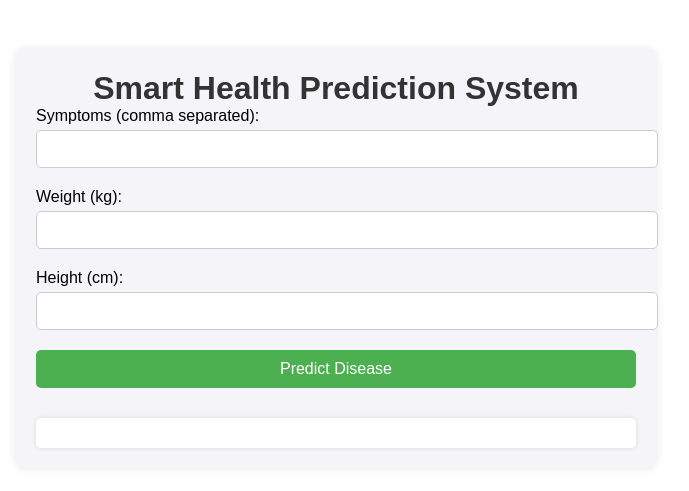
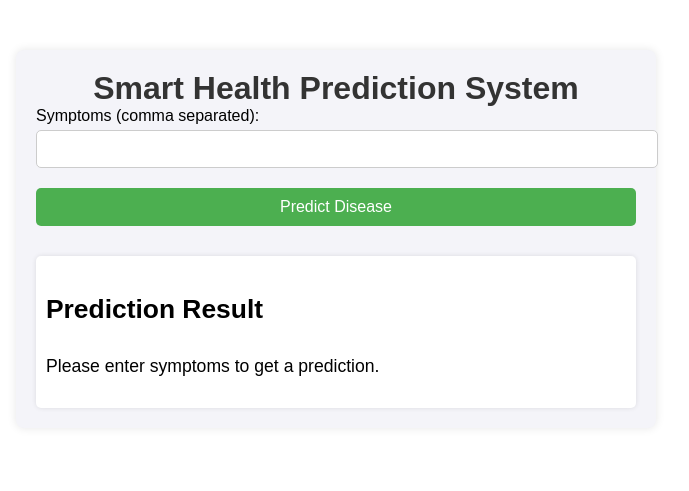
Before and after one commit to TheAditya-10/Smart-Health-Care, a Flask app: page /predict in a window 1280 px wide. Shown: the top 491 px of the page, without its empty margins (304-993 px from the left). Run offline with Flask 3, Linux system fonts and the light colour scheme.

Commit message:
All Done

```diff
--- a/app.py
+++ b/app.py
@@ -1,70 +1,68 @@
 from flask import Flask, request, jsonify, render_template, redirect, url_for, flash, session
 from werkzeug.security import generate_password_hash, check_password_hash
+from dotenv import load_dotenv
+from bot import predict_disease
 from flask_sqlalchemy import SQLAlchemy
 from models import *
-import torch
 
 app = Flask(__name__)
 app.secret_key = 'my_super_secbhbsy_secret_key_12345'
 
-#app.config['SQLALCHEMY_DATABASE_URI'] = 'mysql+mysqlconnector://root:Adi!1%40T@localhost/smart_health_care'
-#SQLALCHEMY_DATABASE_URI: Specifies the connection string to the database in the format
+app.config['SQLALCHEMY_DATABASE_URI'] = 'mysql+pymysql://root:Adi!1%40T@localhost/healthcase'
+app.config['SQLALCHEMY_TRACK_MODIFICATIONS'] = False
+db = SQLAlchemy(app)
 
-#app.config['SQLALCHEMY_TRACK_MODIFICATIONS'] = Flask
-#SQLALCHEMY_TRACK_MODIFICATIONS: Disables a feature that tracks object changes, improving performance.
+class User(db.Model):
+    __tablename__ = 'users'
+    user_id = db.Column(db.Integer, primary_key=True, autoincrement=True)
+    username = db.Column(db.String(255), nullable=False, unique=True)
+    password_hash = db.Column(db.String(255), nullable=False)
+    email = db.Column(db.String(255), nullable=False, unique=True)
+    full_name = db.Column(db.String(255), nullable=False)
+    age = db.Column(db.Integer, nullable=False)
+    weight = db.Column(db.Float, nullable=False)
+    height = db.Column(db.Float, nullable=False)
+    gender = db.Column(db.String(10), nullable=True)
+    created_at = db.Column(db.DateTime, default=db.func.current_timestamp())
 
-#db = SQLAlchemy(app)
+class Symptom(db.Model):
+    __tablename__ = 'symptoms'
+    symptom_id = db.Column(db.Integer, primary_key=True, autoincrement=True)
+    symptom_name = db.Column(db.Text, nullable=False)
+    user_id = db.Column(db.Integer, db.ForeignKey('users.user_id'), nullable=False)
+
+with app.app_context():
+    db.create_all()
+
 
 @app.route('/')
 def home():
     return render_template('index.html')
-
-model_name = 'gpt2'
-# tokenizer = GPT2Tokenizer.from_pretrained(model_name)
-# model = GPT2LMHeadModel.from_pretrained(model_name)
-
-# def predict_disease(symptoms, weight, height):
-#     prompt = f"""
-#     Symptoms: {symptoms}
-#     Weight: {weight} kg
-#     Height: {height} cm
-#     Provide the two things:
-#     1. What is the probable disease that could be to this person and which type of disease is this.
-#     2. What should he/she should do now ? First hand precations.
-#     """
-#     try:
-#         input_ids = tokenizer.encode(prompt, return_tensors='pt')
-#         output = model.generate(input_ids, max_length=200, temperature = 0.7, pad_token_id=tokenizer.eos_token_id)
-#         generated_text = tokenizer.decode(output[0], skip_special_tokens=True)
-#         #lines = generated_text.split('\n')
-#         #disease = lines # if len(lines) > 1 else "Unknown Disease"
-#         #precautions = lines #[1] if len(lines) > 1 else "Unknown Precautions"
-
-#         return generated_text
-
-#     except Exception as e:
-#         return "Error", str(e)
 
 @app.route('/predict', methods=['GET', 'POST'])
 def predict():
     if request.method == "POST":
         data = request.get_json()
         symptoms = data.get('symptoms')
-        weight = data.get('weight')
-        height = data.get('height')
 
-        if not all([symptoms, weight, height]):
+        if not all([symptoms]):
             return jsonify({'error': 'INVALID REQUEST'}), 400
 
+        if "user_id" in session:
+            user = User.query.filter_by(user_id=session['user_id']).first()
+            if user:
+                weight = user.weight
+                height = user.height
+                age = user.age
+                gender = user.gender
+            else:
+                return jsonify({'error': 'User not found'}), 404
+        print(symptoms, weight, height, age, gender)
+        precautions = predict_disease(symptoms, weight, height, gender, age)
+        print(precautions)
         try:
-            disease, precautions = predict_disease(symptoms, weight, height)
-            if disease[0] == "Error":
-                return jsonify({'error': disease[1]}), 500
+            return jsonify({'generated_text': precautions})
 
-            return jsonify({
-                'predicted_disease': disease,
-                'precautions': precautions,
-            })
         except Exception as e:
             return jsonify({'error': str(e)}), 500
     return render_template('predict.html')
@@ -127,11 +125,5 @@ def login():
             flash("Invalid username or password", 'danger')
     return render_template('login.html')
 
-@app.route('/home')
-def user_home():
-    return render_template('home.html')
-
 if __name__ == '__main__':
-#    with app.app_context():
- #       db.create_all()
     app.run(debug=True)
--- a/static/css/style.css
+++ b/static/css/style.css
@@ -64,3 +64,16 @@ button:hover {
     color: red;
     font-size: 16px;
 }
+.result {
+    font-size: 1.1em;
+    line-height: 1.6;
+    padding: 10px;
+}
+
+.result strong {
+    color: #1d3557;
+}
+
+.result ul {
+    margin-left: 20px;
+}
--- a/static/js/app.js
+++ b/static/js/app.js
@@ -1,17 +1,12 @@
 document.getElementById("prediction-form").addEventListener("submit", async function(event) {
-    event.preventDefault(); // Prevent the form from submitting the default way
+    event.preventDefault(); // Prevent default form submission
 
-    // Collect the input values
-    const symptoms = document.getElementById("symptoms").value.split(",").map(symptom => symptom.trim());
-    const weight = document.getElementById("weight").value;
-    const height = document.getElementById("height").value;
+    const symptoms = document.getElementById("symptoms").value;
 
-    // Prepare the data to send
     const data = {
         symptoms: symptoms,
-        weight: parseFloat(weight),
-        height: parseFloat(height)
     };
+
     try {
         const response = await fetch("/predict", {
             method: "POST",
@@ -22,15 +17,15 @@ document.getElementById("prediction-form").addEventListener("submit", async func
         });
 
         const newdata = await response.json();
+
         if (response.ok) {
-            document.getElementById("result").innerHTML = `
-                <h3>Predicted Disease: ${newdata.generated_text}</h3>
-
-            `;
+            const markdownText = newdata.generated_text || newdata; // In case you return string directly
+            const htmlContent = marked.parse(markdownText); // Convert markdown to HTML
+            document.getElementById("prediction-text").innerHTML = htmlContent;
         } else {
-            document.getElementById("result").innerHTML = `<p style="color:red;">Error: ${data.error}</p>`;
+            document.getElementById("prediction-text").innerHTML = `<p style="color:red;">Error: ${newdata.error}</p>`;
         }
     } catch (error) {
-        document.getElementById("result").innerHTML = `<p style="color:red;">Error: ${error.message}</p>`;
+        document.getElementById("prediction-text").innerHTML = `<p style="color:red;">Error: ${error.message}</p>`;
     }
 });
--- a/templates/predict.html
+++ b/templates/predict.html
@@ -17,22 +17,18 @@
                 <input type="text" id="symptoms" name="symptoms" required>
             </div>
 
-            <div class="form-group">
-                <label for="weight">Weight (kg):</label>
-                <input type="number" id="weight" name="weight" required>
-            </div>
-
-            <div class="form-group">
-                <label for="height">Height (cm):</label>
-                <input type="number" id="height" name="height" required>
-            </div>
-
             <button type="submit" id="submit-btn">Predict Disease</button>
         </form>
 
-        <div id="result" class="result"></div>
+        <div id="result" class="result">
+            <h2>Prediction Result</h2>
+            <p id="prediction-text">
+                Please enter symptoms to get a prediction.
+            </p>
+        </div>
     </div>
 
     <script src="{{ url_for('static', filename='js/app.js') }}"></script>
+    <script src="https://cdn.jsdelivr.net/npm/marked/marked.min.js"></script>
 </body>
 </html>
```
Also changed, not shown: bot.py (+18 -18 lines), gpt.py (deleted, +0 -48 lines), models.py (+2 -52 lines), dbms.db (deleted), 1 other file.
